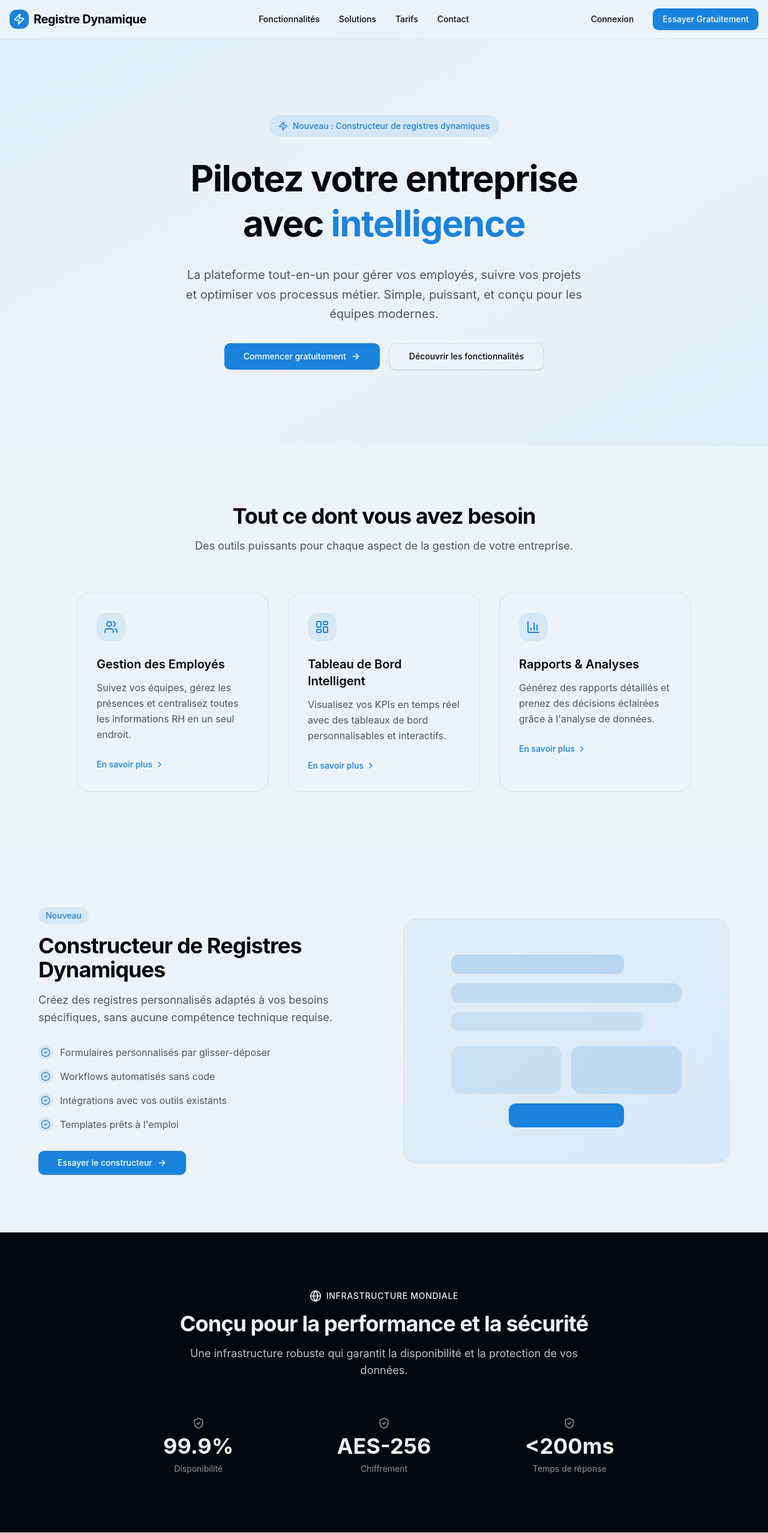
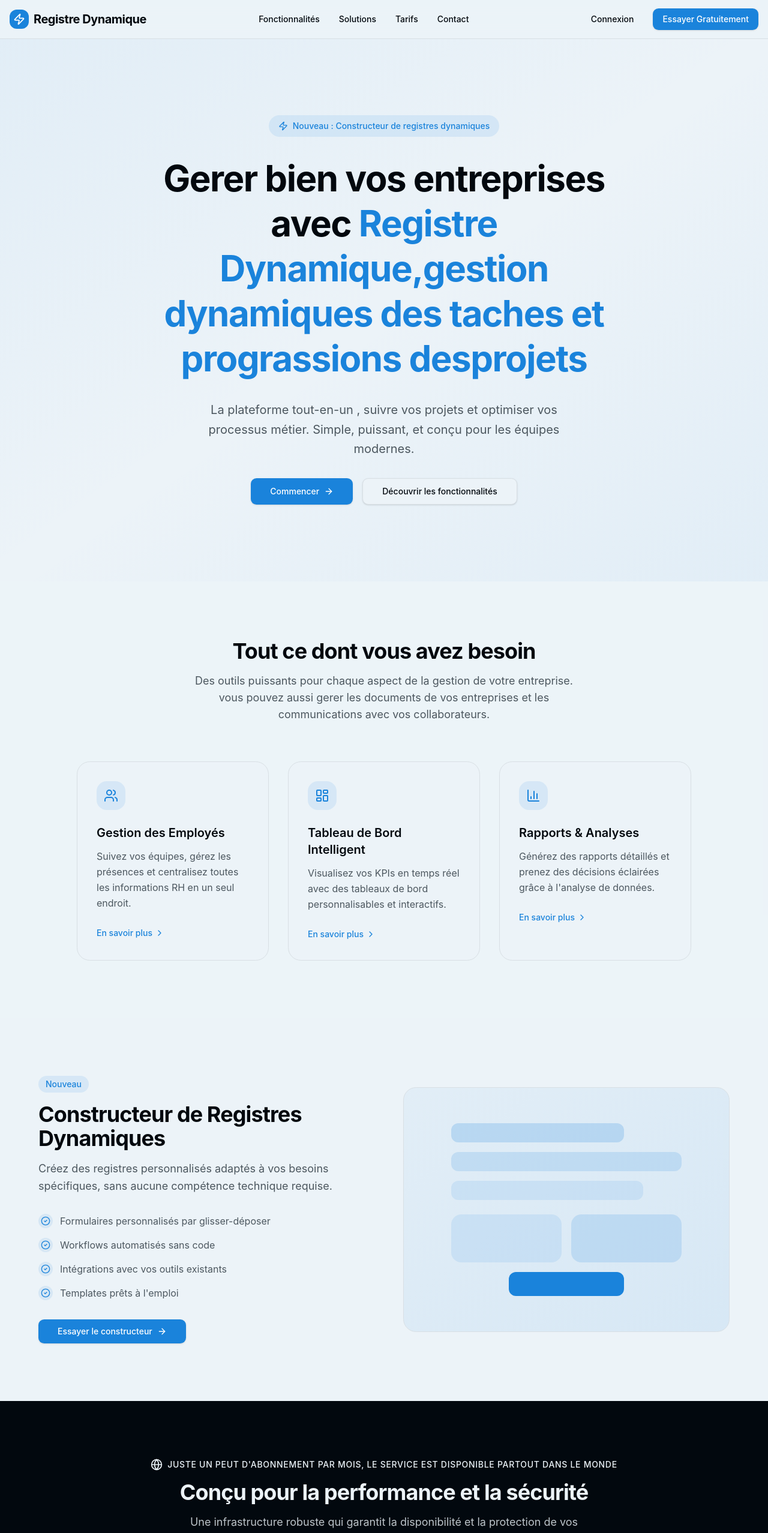
Before and after one commit to Kantore-jg/RTD_UI, a Vue app: page / in a window 1280 px wide. Shown: the top 2555 px of the page at 60% size. Built offline with nearby package versions, Linux system fonts and the light colour scheme; no server answers.

Commit message:
landing page

```diff
--- a/src/pages/auth/LoginPage.vue
+++ b/src/pages/auth/LoginPage.vue
@@ -86,7 +86,7 @@ async function handleLogin() {
               <div class="w-8 h-8 bg-primary/20 rounded-lg flex items-center justify-center flex-shrink-0">
                 <Zap class="w-4 h-4" />
               </div>
-              <span class="text-sm opacity-80">Temps de réponse inférieur à 100ms</span>
+              <span class="text-sm opacity-80">Temps de réponse rapide</span>
             </div>
           </div>
         </div>
@@ -96,6 +96,8 @@ async function handleLogin() {
         </p>
       </div>
     </div>
+    <!-- le panel - tarifs -->
+
 
     <!-- Right Panel - Login Form -->
     <div class="flex-1 flex items-center justify-center p-8 bg-background">
--- a/src/pages/landing/LandingPage.vue
+++ b/src/pages/landing/LandingPage.vue
@@ -29,8 +29,8 @@ const builderFeatures = [
 
 const stats = [
   { value: '99.9%', label: 'Disponibilité' },
-  { value: 'AES-256', label: 'Chiffrement' },
-  { value: '<200ms', label: 'Temps de réponse' },
+  { value: 'Archivage', label: 'stockage des données de votre entreprise' },
+  { value: 'Communication', label: 'communication avec vos collaborateurs' },
 ]
 </script>
 
@@ -73,18 +73,18 @@ const stats = [
               Nouveau : Constructeur de registres dynamiques
             </div>
             <h1 class="text-4xl md:text-6xl font-bold tracking-tight leading-tight">
-              Pilotez votre entreprise avec
-              <span class="text-primary"> intelligence</span>
+              Gerer bien vos entreprises avec
+              <span class="text-primary">Registre Dynamique,gestion dynamiques des taches et prograssions desprojets</span>
             </h1>
             <p class="text-xl text-muted-foreground max-w-2xl mx-auto leading-relaxed">
-              La plateforme tout-en-un pour gérer vos employés, suivre vos projets et optimiser vos processus métier. Simple, puissant, et conçu pour les équipes modernes.
+              La plateforme tout-en-un , suivre vos projets et optimiser vos processus métier. Simple, puissant, et conçu pour les équipes modernes.
             </p>
             <div class="flex flex-col sm:flex-row gap-4 justify-center">
               <router-link
                 to="/login"
                 class="inline-flex items-center justify-center gap-2 whitespace-nowrap rounded-md text-sm font-medium bg-primary text-primary-foreground hover:bg-primary/90 shadow-sm h-11 px-8 cursor-pointer"
               >
-                Commencer gratuitement
+                Commencer
                 <ArrowRight class="w-4 h-4" />
               </router-link>
               <a
@@ -107,6 +107,7 @@ const stats = [
             </h2>
             <p class="text-lg text-muted-foreground max-w-2xl mx-auto">
               Des outils puissants pour chaque aspect de la gestion de votre entreprise.
+              vous pouvez aussi gerer les documents de vos entreprises et les communications avec vos collaborateurs.
             </p>
           </div>
           <div class="grid md:grid-cols-3 gap-8 max-w-5xl mx-auto">
@@ -191,7 +192,7 @@ const stats = [
           <div class="text-center space-y-4 mb-16">
             <div class="inline-flex items-center gap-2 mx-auto">
               <Globe class="w-5 h-5" />
-              <span class="text-sm font-medium uppercase tracking-wider">Infrastructure mondiale</span>
+              <span class="text-sm font-medium uppercase tracking-wider">juste un peut d'abonnement par mois, le service est disponible partout dans le monde</span>
             </div>
             <h2 class="text-3xl md:text-4xl font-bold tracking-tight">
               Conçu pour la performance et la sécurité
```
